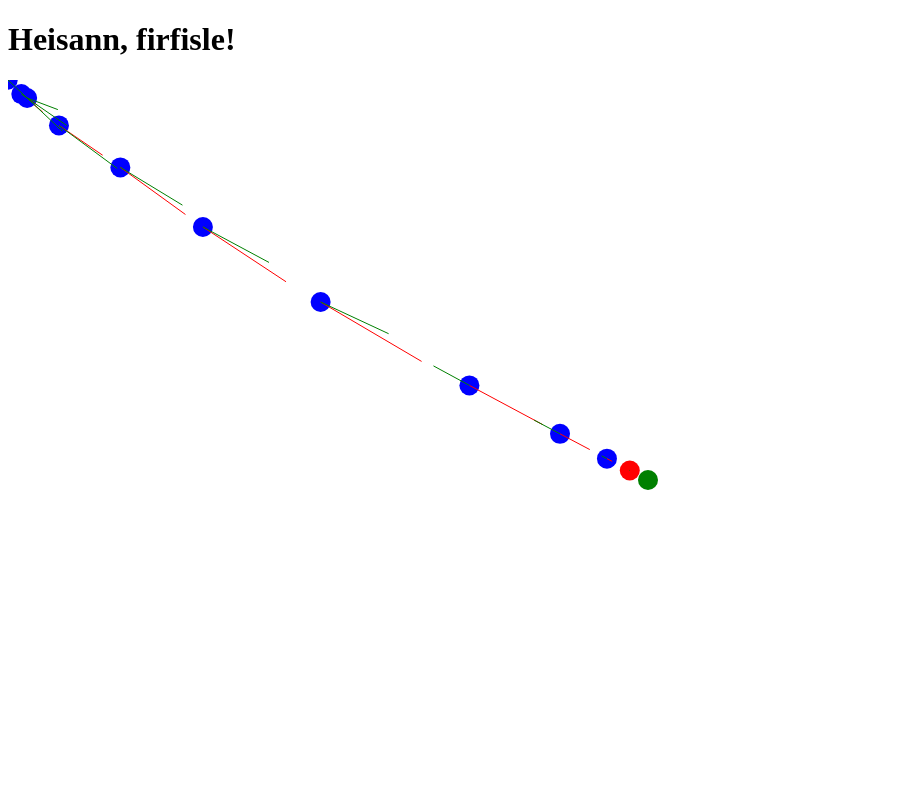
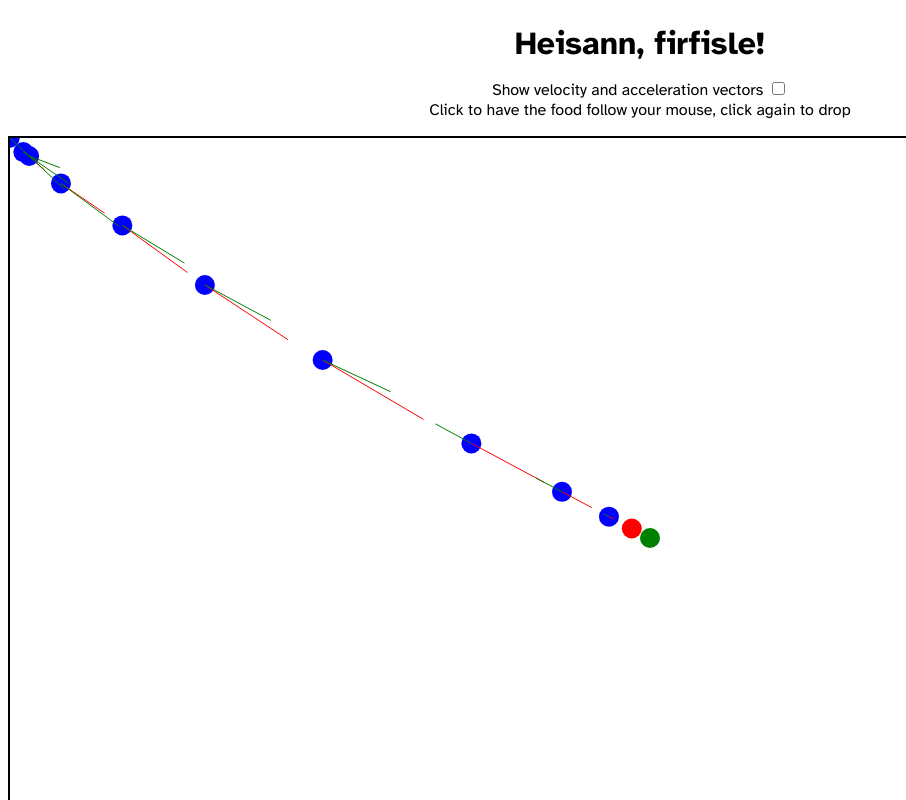
Before and after one commit to trulshj/firfisle, a plain HTML site: page index.html in a window 1280 px wide. Shown: the top 800 px of the page, without its empty margins (0-906 px from the left). Drawn offline with Linux system fonts and the light colour scheme.

Commit message:
Add some CSS

```diff
--- a/index.html
+++ b/index.html
@@ -4,10 +4,30 @@
         <meta charset="UTF-8" />
         <meta name="viewport" content="width=device-width, initial-scale=1.0" />
         <title>Document</title>
+        <link rel="preconnect" href="https://fonts.googleapis.com" />
+        <link rel="preconnect" href="https://fonts.gstatic.com" crossorigin />
+        <link
+            href="https://fonts.googleapis.com/css2?family=Atkinson+Hyperlegible:ital,wght@0,400;0,700;1,400;1,700&display=swap"
+            rel="stylesheet"
+        />
+        <link rel="stylesheet" href="styles.css" />
     </head>
     <body>
         <h1>Heisann, firfisle!</h1>
-        <canvas id="canvas" width="200" height="100"></canvas>
+        <section class="controls">
+            <div>
+                <label for="show-arrows"
+                    >Show velocity and acceleration vectors</label
+                >
+                <input type="checkbox" name="show-arrows" id="show-arrows" />
+            </div>
+            <span
+                >Click to have the food follow your mouse, click again to
+                drop</span
+            >
+        </section>
+        <canvas id="canvas" width="800" height="600"></canvas>
+
         <script type="module" src="script.js"></script>
     </body>
 </html>
--- /dev/null
+++ b/styles.css
@@ -0,0 +1,26 @@
+body,
+html {
+    font-family: "Atkinson Hyperlegible", sans-serif;
+    text-align: center;
+}
+
+body {
+    padding-top: 1rem;
+}
+
+section {
+    padding: 1rem;
+}
+
+canvas {
+    border: 2px solid black;
+}
+
+h1,
+h2,
+h3,
+h4,
+h5,
+h6 {
+    margin: 0;
+}
```
